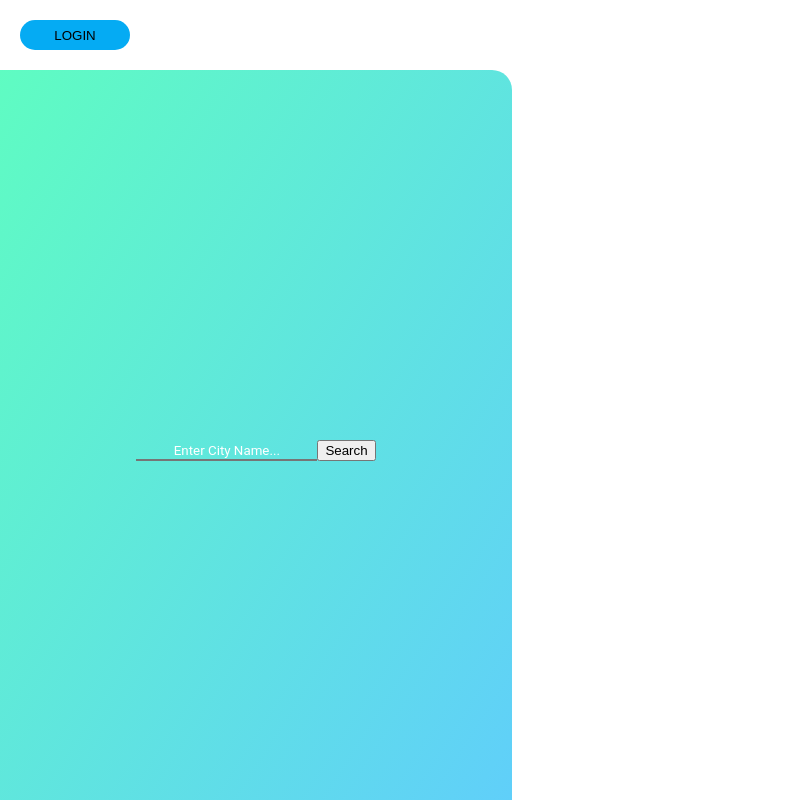
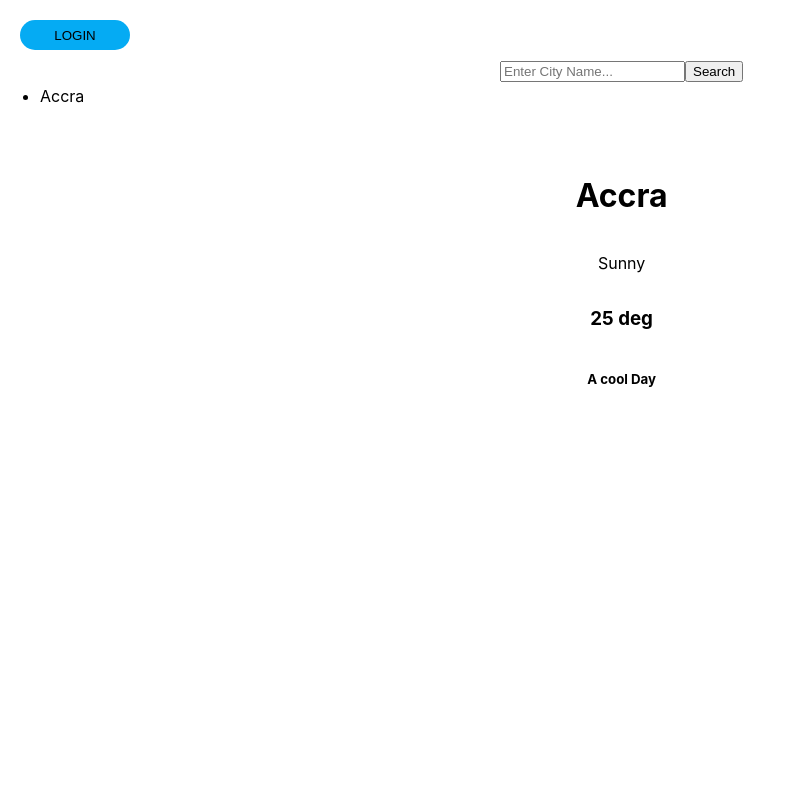
Before and after one commit to micky-quansah/PreMEST-WeatherApp, a React (Create React App) app in the folder weather-app/: page / in a window 1280 px wide. Shown: the top 800 px of the page, without its empty margins (0-806 px from the left). Built offline with nearby package versions, Linux system fonts and the light colour scheme.

Commit message:
Working Progress ; )

```diff
--- a/weather-app/src/components/forms-component/Form.css
+++ b/weather-app/src/components/forms-component/Form.css
@@ -1,4 +1,4 @@
-section{
+section {
   width: 40vw;
   border-radius: 0px 20px 20px 0px;
   display: flex;
@@ -43,11 +43,11 @@ section{
     transition-duration: 2s;
     transition-timing-function: ease;
   }
-    form{
+    .form{
       margin: auto;
       padding: 25% auto;
     }
-      input{
+      .input{
         margin-bottom: 5vh;
         border-right: none;
         border-top: none;
@@ -57,12 +57,12 @@ section{
         color: white;
         caret-color: rgb(43, 43, 42);
       }
-      input[type=text]::placeholder {
+      .input-text::placeholder {
         text-align: center;
         color: white;
         font-family: 'Roboto', sans-serif;
       }
-      input[type=email]::placeholder {
+      .input-email::placeholder {
         text-align: center;
         color: white;
         font-family: 'Roboto', sans-serif;
--- a/weather-app/src/components/forms-component/Form.js
+++ b/weather-app/src/components/forms-component/Form.js
@@ -35,16 +35,16 @@ class Form extends Component {
     }
 
     return (
-      <section id="flyout" onMouseDown={this.props.handleMouseDown}
+      <section id='form-section' id="flyout" onMouseDown={this.props.handleMouseDown}
       className={this.visibility} >
         <div className="formContainer">
         <h1>Sign Up</h1>
-        <form onSubmit={this.handleSubmit}>
+        <form className='form' onSubmit={this.handleSubmit}>
           <label title="name">
-            <input type="text" onClick={this.onInput()} name={this.state.value} placeholder="Name" onChange={this.handleChange}/><br />
+            <input className='input input-text' type="text" onClick={this.onInput()} name={this.state.value} placeholder="Name" onChange={this.handleChange}/><br />
           </label>
           <label title="name">
-            <input type="text" onClick={this.onInput()} name={this.state.value} placeholder="Email" onChange={this.handleChange}/><br />
+            <input className='input input-text' type="email" onClick={this.onInput()} name={this.state.value} placeholder="Email" onChange={this.handleChange}/><br />
           </label>
           <input type="submit" value="Submit" onClick={this.handleSubmit} />
         </form>
--- a/weather-app/src/components/history-component/History.js
+++ b/weather-app/src/components/history-component/History.js
@@ -10,15 +10,13 @@ class History extends Component {
 
   render() {
     return (
-      <>
-      <section>
+      <div>
         <ul>
           {this.props.result.map(item => (
             <li key={item}>{item}</li>
           ))}
         </ul>
-      </section>
-      </>
+      </div>
     );
   }
 }
--- a/weather-app/src/components/main-pages-component/MainPage.css
+++ b/weather-app/src/components/main-pages-component/MainPage.css
@@ -7,3 +7,23 @@
 .theButton {
   z-index: 10;
 }
+.search{
+  position: fixed;
+  left: 500px;
+  top: 60px;
+}
+#history{
+  position: relative;
+  left: 1000 ;
+  top:0;
+  width: 30vw;
+  height: 100;
+  color: aquamarine;
+}
+.main{
+  display: flex;
+  justify-content: center;
+  align-items: center;
+  flex-direction: column;
+  height: 50vh;
+}
--- a/weather-app/src/components/main-pages-component/MainPage.js
+++ b/weather-app/src/components/main-pages-component/MainPage.js
@@ -1,8 +1,9 @@
-import React, {Component, useState} from 'react';
+import React, {Component} from 'react';
 import './MainPage.css';
 import Form from '../forms-component/Form';
 import LoginButton from '../login-component/LoginButton';
-import History from '../history-component/History'
+import History from '../history-component/History';
+import WeatherField from '../weather-component/WeatherField';
 
 class MainPage extends Component {
   constructor(props) {
@@ -30,13 +31,9 @@ class MainPage extends Component {
 
   search(e) {
     e.preventDefault();
-
-    // Create variables for our list, the item to add, and our form
     let list = this.state.list;
     const newItem = document.getElementById("addInput");
     const form = document.getElementById("addItemForm");
-
-    // If our input has a value
     if (newItem.value !== "") {
       list.push(newItem.value);
       this.setState({list: list});
@@ -53,15 +50,15 @@ class MainPage extends Component {
       <Form className='theForm' handleMouseDown={this.handleMouseDown} menuVisibility={this.state.visible}/>
 
       <div>
-      <section className="section">
+      <History result={this.state.list} />
+      <div className= 'search'>
         <form className="form" id="addItemForm">
-          <input type="text" className="input" id="addInput" placeholder="Enter City Name..." />
+          <input type="text" id="addInput" placeholder="Enter City Name..." />
           <button onClick={this.search} >Search</button>
         </form>
-      </section>
+        <WeatherField />
       </div>
-      <History result={this.state.list} />
-
+      </div>
       </>
       );
   }
--- a/weather-app/src/components/weather-component/WeatherField.js
+++ b/weather-app/src/components/weather-component/WeatherField.js
@@ -2,13 +2,16 @@ import React, { Component } from 'react';
 import './WeatherField.css';
 
 class WeatherField extends Component {
-  constructor(props){
-  }
-
   render() {
     return (
       <>
-
+      <div className='main'>
+        <h1>Accra</h1>
+        <p>Sunny</p>
+        <img src='' />
+        <h3>25 deg</h3>
+        <h5>A cool Day</h5>
+      </div>
       </>
     );
   }
```
